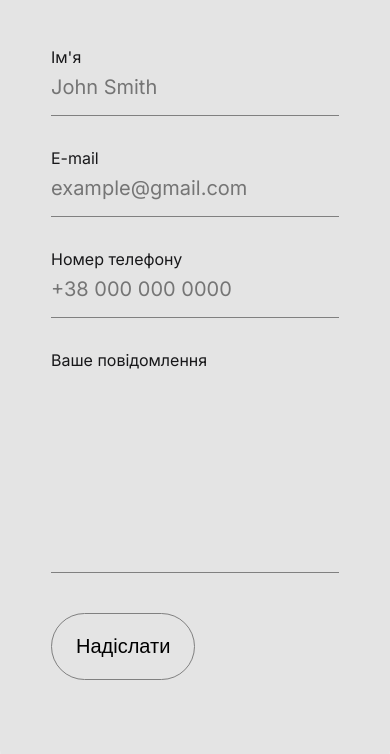
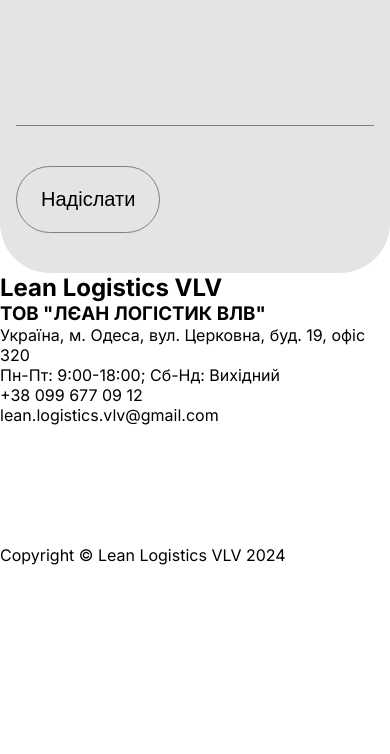
Before and after one commit to DimaZhadan/Lean-Logistics, a website built with Vite: page index.html in a window 390 px wide. Shown: the part 10864-11618 px from the top of the page. After the commit the page ends 11429 px from the top, so only its background shows below. Built offline with nearby package versions, Linux system fonts and the light colour scheme.

Commit message:
footer ned to be done

```diff
--- a/index.html
+++ b/index.html
@@ -1,5 +1,5 @@
 <!doctype html>
-<html lang="en">
+<html lang="uk">
 
 <head>
   <meta charset="UTF-8" />
@@ -15,7 +15,6 @@
 </head>
 
 <body>
-  <!-- <div id="app"></div> -->
   <section class="header">
     <div class="header-wrapper">
       <header class="header-container">
@@ -37,13 +36,13 @@
               <li class="header-contacts__element"><a class="social telegram" href="http://"></a></li>
               <li class="header-contacts__element"><a class="social viber" href="http://"></a></li>
               <li class="header-contacts__element"><a class="langbtn" href="http://">EN</a></li>
-              <li class="header-contacts__element"><a class="consultbtn" href="http://">Замовити консультацію</a></li>
+              <li class="header-contacts__element"><a class="consultbtn" href="#contacts">Замовити консультацію</a></li>
             </ul>
           </div>
         </div>
         <div class="burger-menu">
           <div class="header-burger__consultbtn">
-            <a class="header-burger__btnconsult" href="http://"></a></li>
+            <a class="header-burger__btnconsult" href="#contacts"></a></li>
           </div>
           <div class="header-burger__btn">
             <span class="btn"></span>
@@ -384,6 +383,37 @@
       </div>
     </div>
   </section>
+  <footer class="footer">
+    <div class="container">
+      <div class="footer-vrapper">
+        <h2 class="footer-header">Lean Logistics VLV</h2>
+        <div class="footer-items">
+          <div class="footer-item">
+            <h3 class="footer-item__header">ТОВ "ЛЄАН ЛОГІСТИК ВЛВ"</h3>
+            <div class="footer-item__location">Україна, м. Одеса, вул. Церковна, буд. 19, офіс 320</div>
+            <div class="footer-item__worcktime">Пн-Пт: 9:00-18:00; Сб-Нд: Вихідний</div>
+            <div class="footer-item__tel">+38 099 677 09 12</div>
+            <div class="footer-item__">lean.logistics.vlv@gmail.com</div>
+          </div>
+          <div class="footer-item">
+            <div class="footer-item__socials">
+              <img src="./src/icons/telegram.svg" alt="" srcset="">
+            </div>
+            <div class="footer-item__socials">
+              <img src="./src/icons/whatsapp.svg" alt="" srcset="">
+            </div>
+            <div class="footer-item__socials">
+              <img src="./src/icons/telegram.svg" alt="" srcset="">
+            </div>
+            <div class="footer-item__socials">
+              <img src="./src/icons/viber.svg" alt="" srcset="">
+            </div>
+          </div>
+        </div>
+        <div class="footer-copyrights">Copyright © Lean Logistics VLV 2024</div>
+      </div>
+    </div>
+  </footer>
   <script type="module" src="./src/main.js"></script>
 
 
--- a/src/style.css
+++ b/src/style.css
@@ -649,6 +649,11 @@
   margin-top: 40px;
 }
 
+.contacts .contacts-items .contacts-item .contacts-item__btn:hover {
+  background-color: #18181a;
+  color: #fff;
+}
+
 @media (max-width: 1920px) {
   .header {
     min-width: 100%;
@@ -751,12 +756,28 @@
     grid-template-rows: repeat(2, 1fr);
   }
 
+  .contacts {
+    padding: 40px 16px;
+  }
+
   .contacts .contacts-items {
     flex-direction: column;
   }
 
+  .contacts .contacts-items .contacts-item:nth-child(1) {
+    width: 100%;
+  }
+
+  .contacts .contacts-items .contacts-item:nth-child(2) {
+    width: 100%;
+  }
+
   .contacts .contacts-items .contacts-item:nth-child(2) {
     margin-top: 50px;
+  }
+
+  .contacts .contacts-items .contacts-item .contacts-item__header {
+    margin-bottom: 40px;
   }
 
   .contacts .contacts-items .contacts-item .contacts-item__name,
@@ -767,11 +788,11 @@
   }
 
   .contacts .contacts-items .contacts-item .contacts-item__name input,
-.contacts .contacts-items .contacts-item .contacts-item__email input,
-.contacts .contacts-items .contacts-item .contacts-item__phone input,
-.contacts .contacts-items .contacts-item .contacts-item__text input {
-  width: 100%;
-}
+  .contacts .contacts-items .contacts-item .contacts-item__email input,
+  .contacts .contacts-items .contacts-item .contacts-item__phone input,
+  .contacts .contacts-items .contacts-item .contacts-item__text input {
+    width: 100%;
+  }
 
 }
 
@@ -995,6 +1016,10 @@
     padding: 40px 16px 40px 16px;
   }
 
+  .contacts .contacts-items .contacts-item .contacts-item__header .contacts-item__title {
+    font-size: 36px;
+  }
+
 }
 
 @media (max-width:701px) {
```
